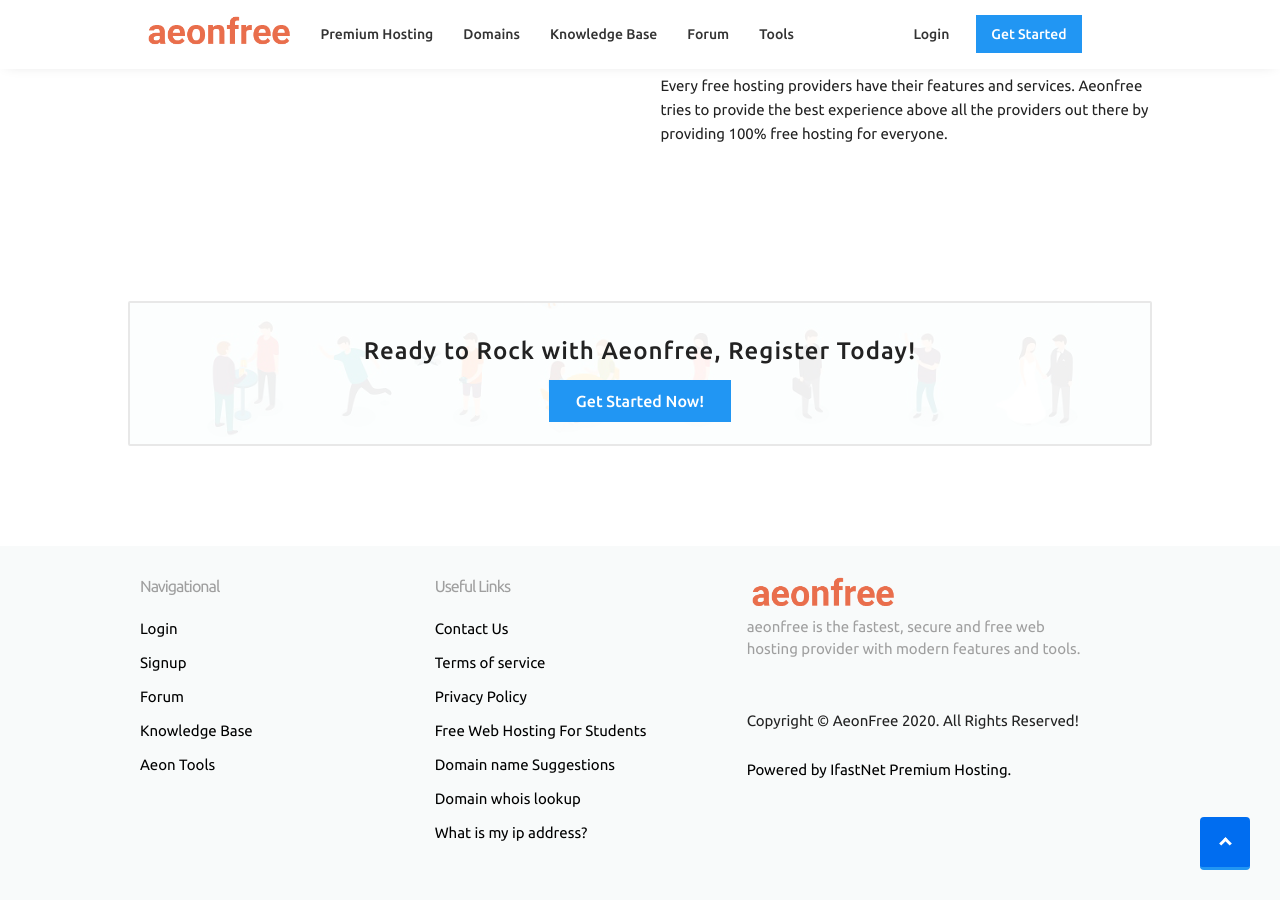
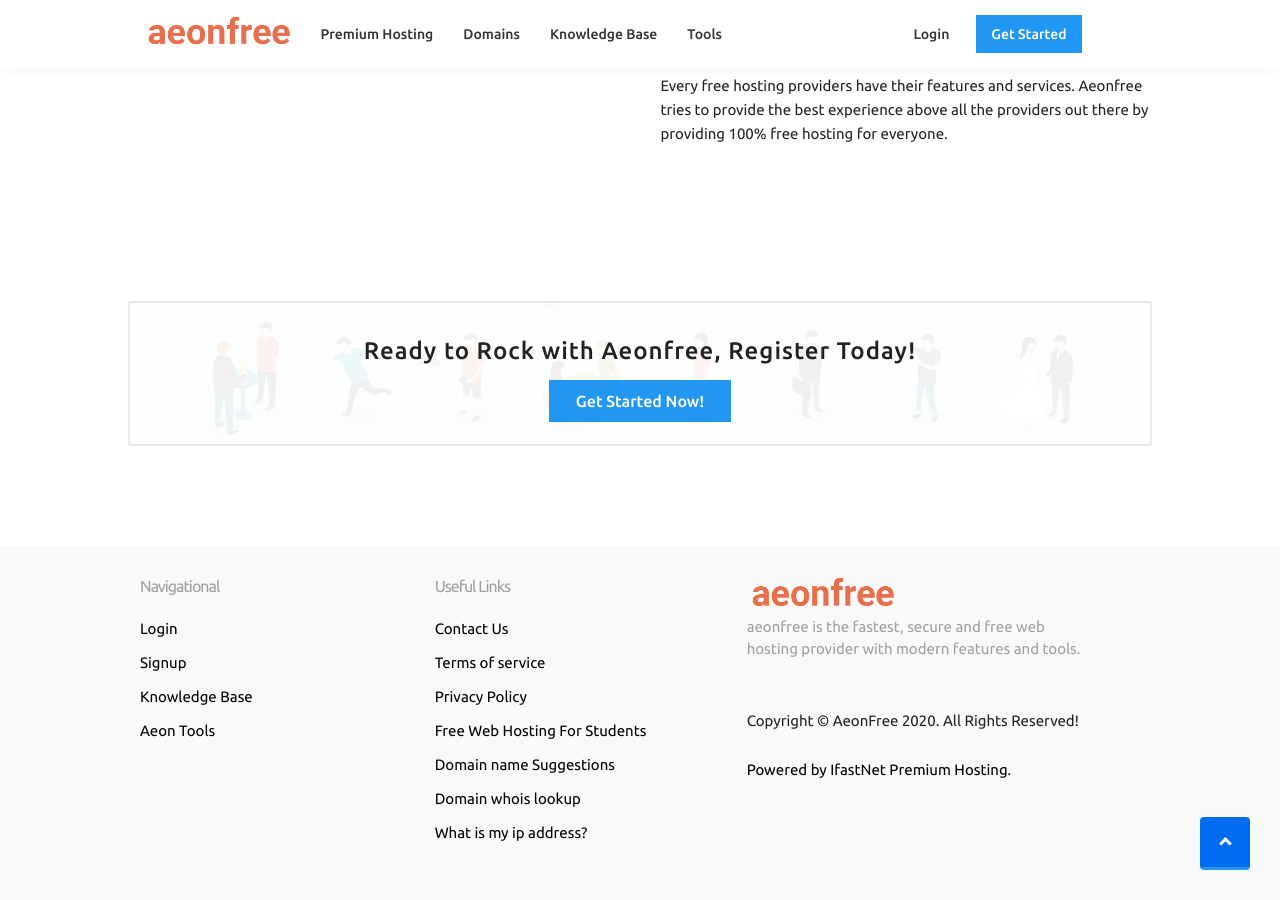
Before and after one commit to rudrax-khanal/aeon, a Jekyll site: the page built from index.html, in a window 1280 px wide and 900 px high, scrolled down 3797 px. Built offline with Jekyll 4.4.1, drawn with Linux system fonts in a browser that asks for light colours; nearby versions of some CDN libraries.

Commit message:
removed forum

```diff
--- a/_includes/footer.html
+++ b/_includes/footer.html
@@ -7,7 +7,7 @@
                             <ul>
                                 <li><a href="/login/" class="styled_a">Login</a></li>
                                 <li><a href="/signup/" class="styled_a">Signup</a></li>
-                                <li><a href="https://forum.aeonfree.com" class="styled_a">Forum</a></li>
+                                <!-- <li><a href="https://forum.aeonfree.com" class="styled_a">Forum</a></li> -->
                                 <li><a href="/support/" class="styled_a">Knowledge Base</a></li>
                                 <li><a href="https://apps.aeonfree.com" class="styled_a">Aeon Tools</a></li>
                             </ul>
--- a/_includes/header.html
+++ b/_includes/header.html
@@ -62,7 +62,7 @@
                                             <li><a href="/premium">Premium Hosting</a></li>
                                             <li><a href="/domains">Domains</a></li>
                                             <li><a href="/support">Knowledge Base</a></li>
-                                            <li><a href="https://forum.aeonfree.com">Forum</a></li>
+                                            <!-- <li><a href="https://forum.aeonfree.com">Forum</a></li> -->
                                             <li><a href="https://apps.aeonfree.com">Tools</a></li>
                                         </ul>
                                     </nav>
```
